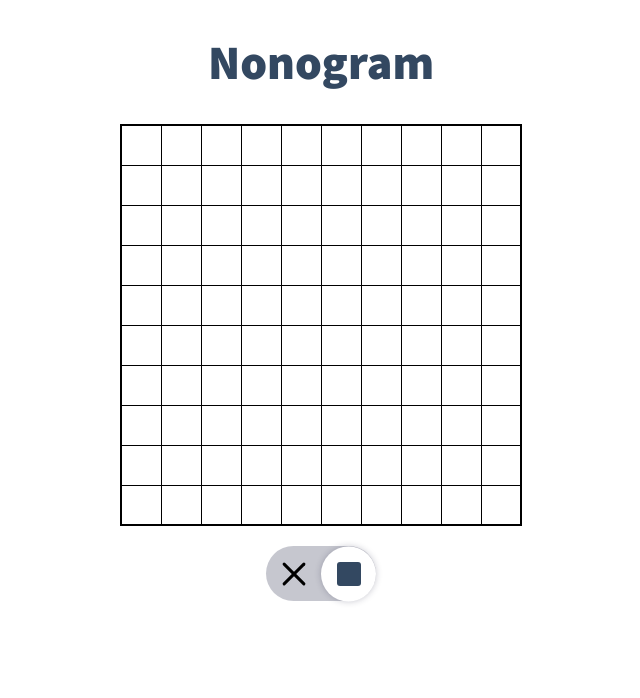
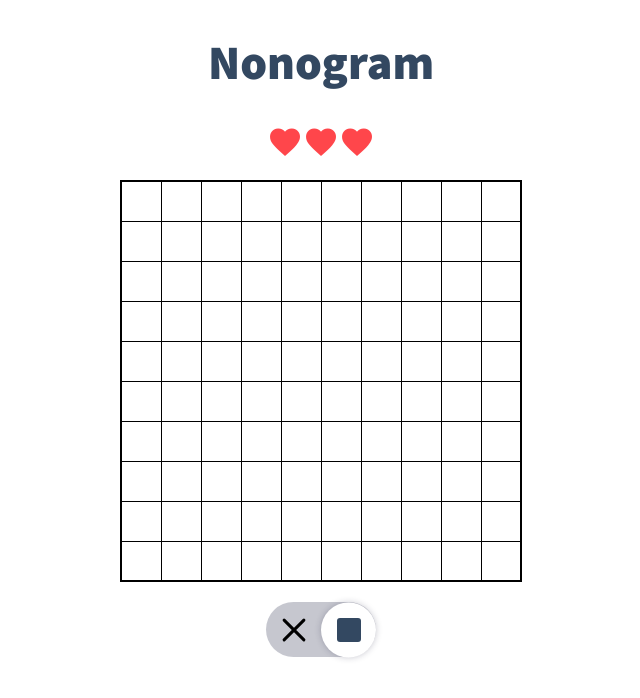
Before and after one commit to DmitrySaf/nonogram, a React (Vite) app: page / in a window 1280 px wide. Shown: the top 698 px of the page, without its empty margins (319-959 px from the left). Built offline with nearby package versions, Linux system fonts and the light colour scheme.

Commit message:
added health bar

```diff
--- a/index.html
+++ b/index.html
@@ -4,6 +4,7 @@
     <meta charset="UTF-8" />
     <meta name="viewport" content="width=device-width, initial-scale=1.0" />
     <title>Nonogram</title>
+    <link href="https://fonts.googleapis.com/icon?family=Material+Icons" rel="stylesheet">
   </head>
   <body>
     <div id="root"></div>
--- a/src/assets/styles/variables.scss
+++ b/src/assets/styles/variables.scss
@@ -1,5 +1,6 @@
 $color-primary: #334861;
 $color-disabled: rgba(31, 32, 65, .25);
+$color-heart: #ff464b;
 
 $font-size-large: 3rem;
 $font-size-medium: 1.5rem;
--- a/src/components/App/App.tsx
+++ b/src/components/App/App.tsx
@@ -2,6 +2,7 @@ import { useState } from 'react';
 
 import Table from "../Table/Table";
 import ModeChanger from "../ModeChanger/ModeChanger";
+import HealthBar from "../HealthBar/HealthBar";
 
 import * as data from '../../assets/levels-data-list.json';
 import './App.scss';
@@ -12,6 +13,7 @@ function App() {
   return (
     <div className="container">
       <h1>Nonogram</h1>
+      <HealthBar />
       <Table level={levels[0]} />
       <ModeChanger />
     </div>
--- /dev/null
+++ b/src/components/HealthBar/HealthBar.scss
@@ -0,0 +1,13 @@
+@import '../../assets/styles/variables.scss';
+
+.health-bar {
+  display: flex;
+  justify-content: center;
+  margin-bottom: 20px;
+  &__heart {
+    font-family: 'Material Icons';
+    user-select: none;
+    color: $color-heart;
+    font-size: 2.25rem;
+  }
+}
--- /dev/null
+++ b/src/components/HealthBar/HealthBar.tsx
@@ -0,0 +1,15 @@
+import React from 'react';
+
+import './HealthBar.scss';
+
+function HealthBar() {
+  return (
+    <div className="health-bar">
+      <div className="health-bar__heart">favorite</div>
+      <div className="health-bar__heart">favorite</div>
+      <div className="health-bar__heart">favorite</div>
+    </div>
+  );
+}
+
+export default HealthBar;
```
